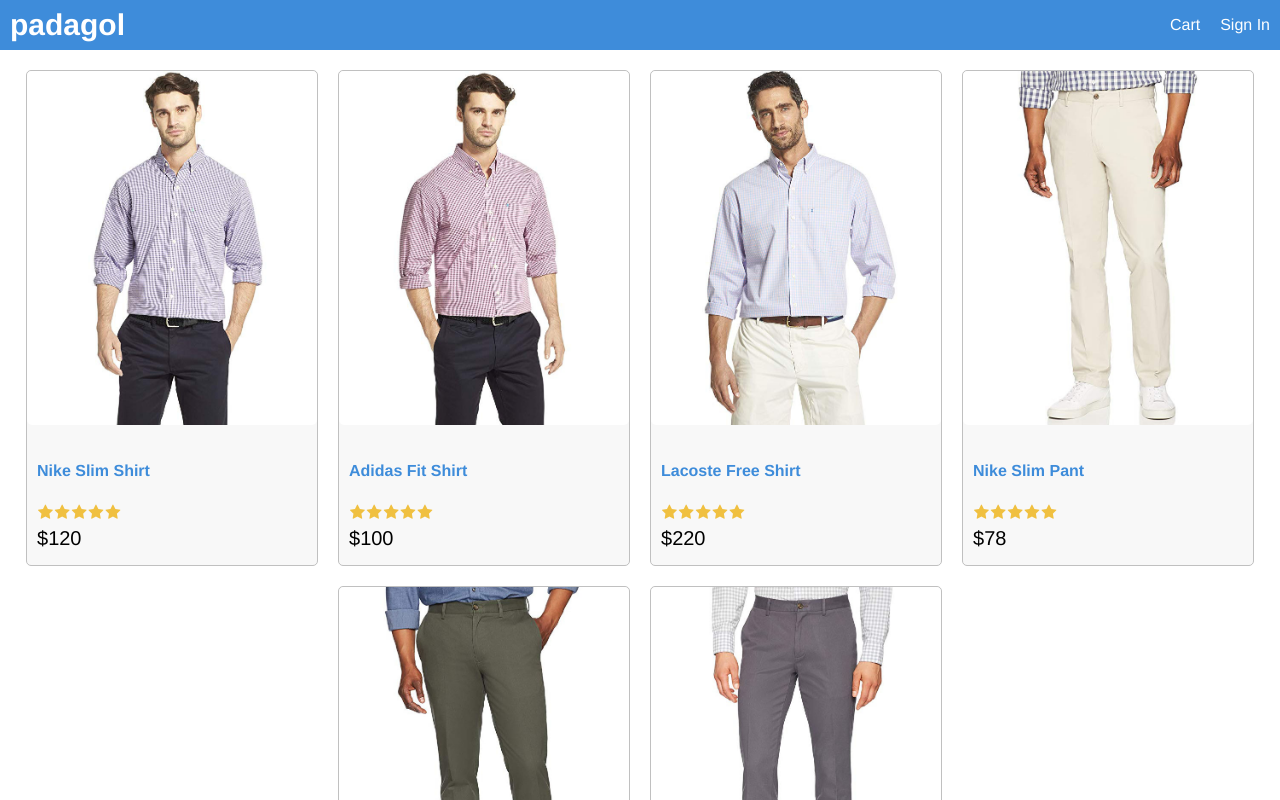
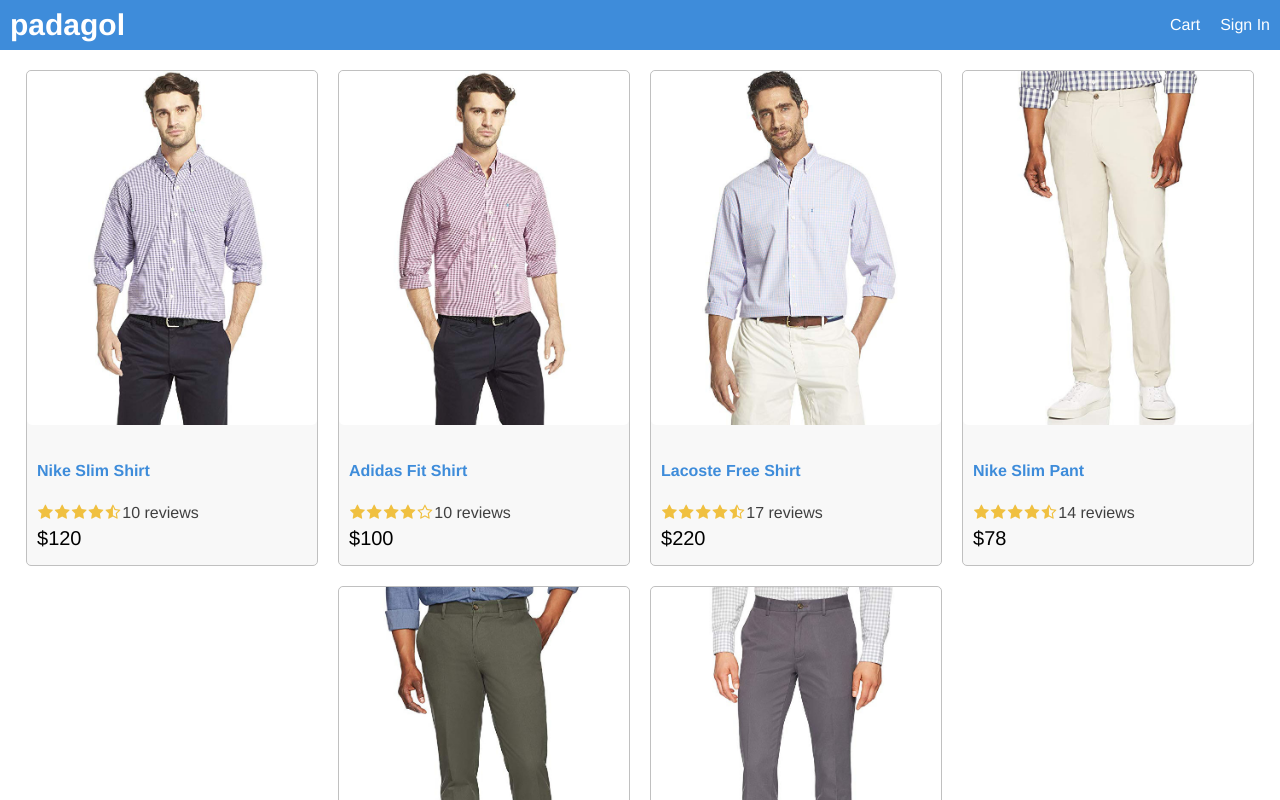
Before and after one commit to pemburu-kage/padagol, a React (Create React App) app in the folder frontend/: page / in a window 1280 px wide. Shown: the top 800 px of the page. Built offline with nearby package versions, Linux system fonts and the light colour scheme.

Commit message:
Create Rating and Product Component

```diff
--- a/frontend/src/App.js
+++ b/frontend/src/App.js
@@ -1,3 +1,4 @@
+import Product from "./components/Product";
 import data from "./data";
 
 function App() {
@@ -16,31 +17,8 @@
                 <div>
                   <div className="row center">
                     {
-                      data.products.map(product =>(
-                        <div key={product._id} className="card">
-                            <a href={`/product/${product._id}`}>
-                                <img
-                                  className="medium"
-                                  src={product.image}
-                                  alt={product.name}
-                                />
-                            </a>
-                            <div className="card-body">
-                                <a href={`/product/${product._id}`}>
-                                    <h2>{product.name}</h2>
-                                </a>
-                                <div className="rating">
-                                    <span><i className="fa fa-star"></i></span>
-                                    <span><i className="fa fa-star"></i></span>
-                                    <span><i className="fa fa-star"></i></span>
-                                    <span><i className="fa fa-star"></i></span>
-                                    <span><i className="fa fa-star"></i></span>
-                                </div>
-                                <div className="price">
-                                  ${product.price}
-                                </div>
-                            </div>
-                        </div>
+                      data.products.map((product) =>(
+                        <Product key={product._id} product={product}></Product>
                       ))
                     }
                   </div>
--- /dev/null
+++ b/frontend/src/components/Product.js
@@ -0,0 +1,23 @@
+import React from 'react';
+import Rating from './Rating';
+
+export default function Product(props) {
+  const { product } = props;
+  return (
+    <div key={product._id} className="card">
+      <a href={`/product/${product._id}`}>
+        <img className="medium" src={product.image} alt={product.name} />
+      </a>
+      <div className="card-body">
+        <a href={`/product/${product._id}`}>
+          <h2>{product.name}</h2>
+        </a>
+        <Rating
+          rating={product.rating}
+          numReviews={product.numReviews}
+        ></Rating>
+        <div className="price">${product.price}</div>
+      </div>
+    </div>
+  );
+}
--- /dev/null
+++ b/frontend/src/components/Rating.js
@@ -0,0 +1,65 @@
+import React from 'react';
+
+export default function Rating(props) {
+  const { rating, numReviews } = props;
+  return (
+    <div className="rating">
+      <span>
+        <i
+          className={
+            rating >= 1
+              ? 'fa fa-star'
+              : rating >= 0.5
+              ? 'fa fa-star-half-o'
+              : 'fa fa-star-o'
+          }
+        ></i>
+      </span>
+      <span>
+        <i
+          className={
+            rating >= 2
+              ? 'fa fa-star'
+              : rating >= 1.5
+              ? 'fa fa-star-half-o'
+              : 'fa fa-star-o'
+          }
+        ></i>
+      </span>
+      <span>
+        <i
+          className={
+            rating >= 3
+              ? 'fa fa-star'
+              : rating >= 2.5
+              ? 'fa fa-star-half-o'
+              : 'fa fa-star-o'
+          }
+        ></i>
+      </span>
+      <span>
+        <i
+          className={
+            rating >= 4
+              ? 'fa fa-star'
+              : rating >= 3.5
+              ? 'fa fa-star-half-o'
+              : 'fa fa-star-o'
+          }
+        ></i>
+      </span>
+      <span>
+        <i
+          className={
+            rating >= 5
+              ? 'fa fa-star'
+              : rating >= 4.5
+              ? 'fa fa-star-half-o'
+              : 'fa fa-star-o'
+          }
+        ></i>
+      </span>
+      <span>{numReviews + ' reviews'}</span>
+    </div>
+  );
+}
--- a/frontend/src/index.css
+++ b/frontend/src/index.css
@@ -100,3 +100,6 @@
   color: #f0c040;
   margin: 0.1rem;
 }
+.rating span:last-child{
+  color:#404040;
+}
```
